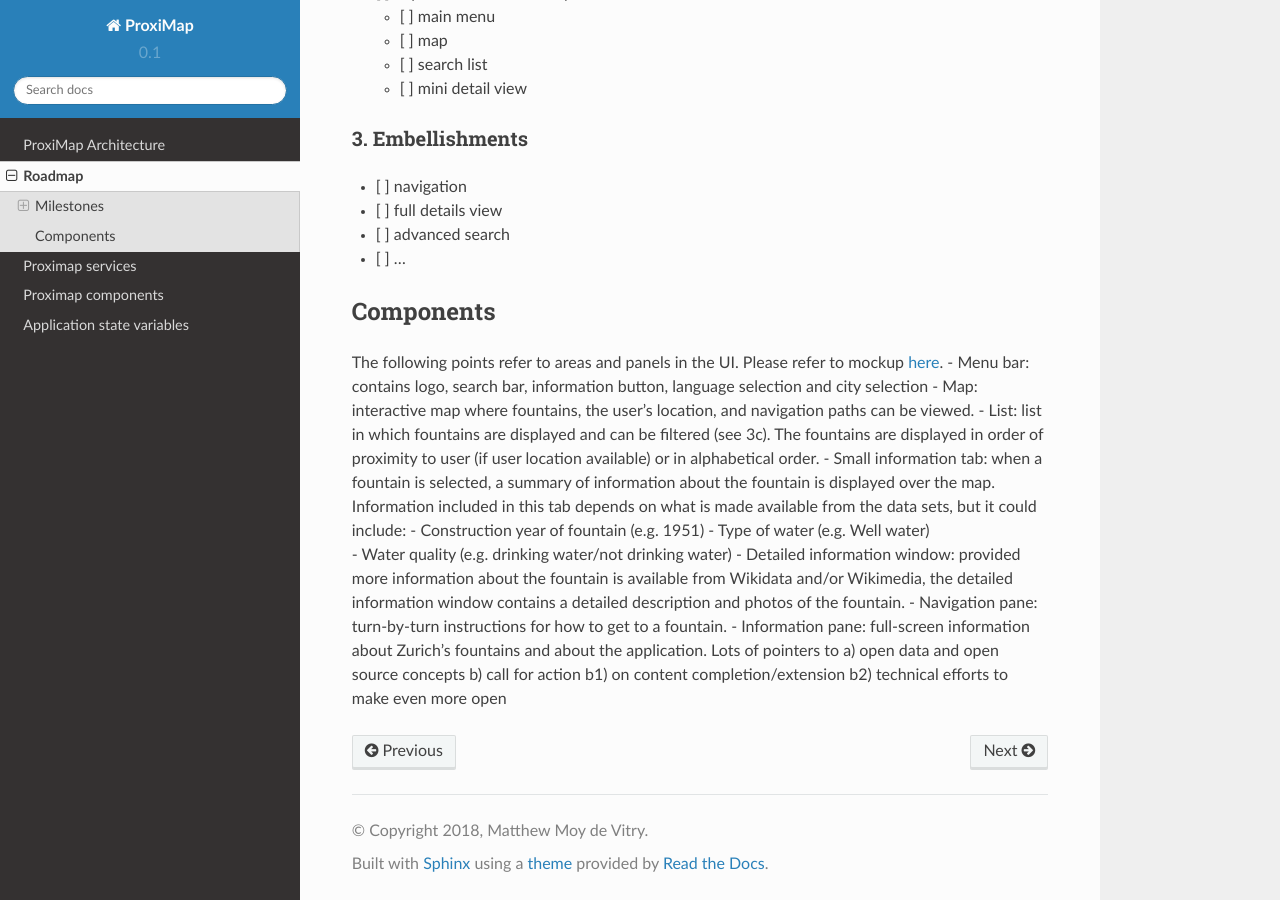
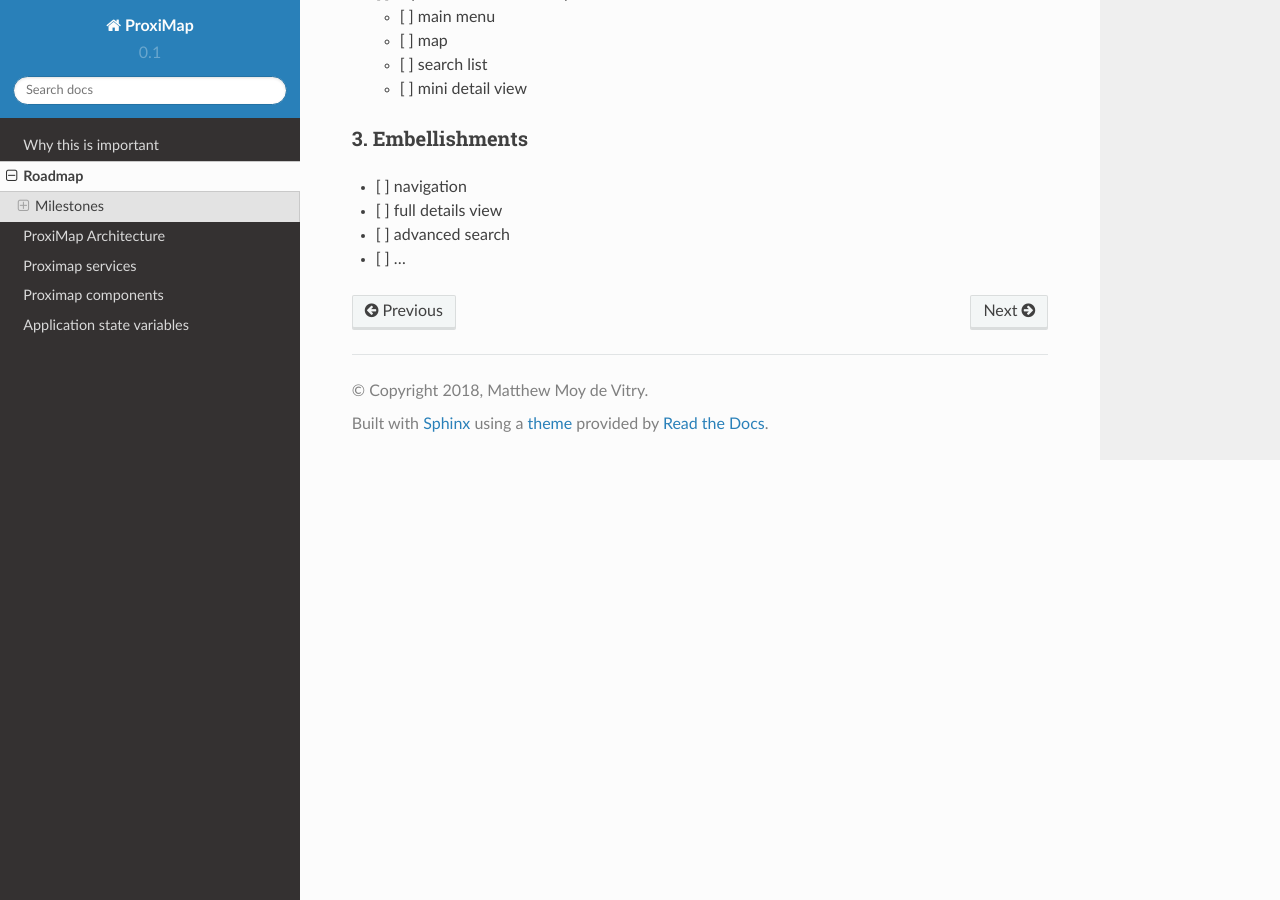
Before and after one commit to water-fountains/proximap, a Sphinx documentation site: the page built from docs/source/roadmap.rst, in a window 1280 px wide and 900 px high, scrolled down 623 px. Built offline with Sphinx 7.4.7 and the Read the Docs theme 2.0.0, drawn with Linux system fonts in a browser that asks for light colours.

Commit message:
update docs

```diff
--- a/docs/source/index.rst
+++ b/docs/source/index.rst
@@ -15,8 +15,9 @@
 Contents
 --------
 .. toctree::
+  why_this_is_important
+  roadmap
   architecture
-  roadmap
   services
   components
-  application state variables
+  application_state_variables
--- a/docs/source/roadmap.rst
+++ b/docs/source/roadmap.rst
@@ -40,30 +40,3 @@
 -  [ ] full details view
 -  [ ] advanced search
 -  [ ] …
-
-Components
-----------
-
-| The following points refer to areas and panels in the UI. Please refer
-  to mockup `here`_. - Menu bar: contains logo, search bar, information
-  button, language selection and city selection - Map: interactive map
-  where fountains, the user’s location, and navigation paths can be
-  viewed. - List: list in which fountains are displayed and can be
-  filtered (see 3c). The fountains are displayed in order of proximity
-  to user (if user location available) or in alphabetical order. - Small
-  information tab: when a fountain is selected, a summary of information
-  about the fountain is displayed over the map. Information included in
-  this tab depends on what is made available from the data sets, but it
-  could include: - Construction year of fountain (e.g. 1951) - Type of
-  water (e.g. Well water)
-| - Water quality (e.g. drinking water/not drinking water) - Detailed
-  information window: provided more information about the fountain is
-  available from Wikidata and/or Wikimedia, the detailed information
-  window contains a detailed description and photos of the fountain. -
-  Navigation pane: turn-by-turn instructions for how to get to a
-  fountain. - Information pane: full-screen information about Zurich’s
-  fountains and about the application. Lots of pointers to a) open data
-  and open source concepts b) call for action b1) on content
-  completion/extension b2) technical efforts to make even more open
-
-.. _here: https://www.figma.com/proto/VtlRvM4aWOWYIEL2j7EcCeVk/water-fountains.org?scaling=contain&node-id=1%3A30
--- /dev/null
+++ b/docs/source/why_this_is_important.rst
@@ -0,0 +1,6 @@
+Why this is important
+=====================
+
+Open data are increasingly available from both government and crowd-sourced platforms. However, the data often needs to be processed and presented visually to be of direct value to the general public.
+
+ProxiMap is a showcase that illustrates the value of open data for the general public. As an open-source project, the code can easily be reused for other projects.
```
Also changed, not shown: docs/source/application_state_variables.rst (renamed from docs/source/application state variables.rst).
